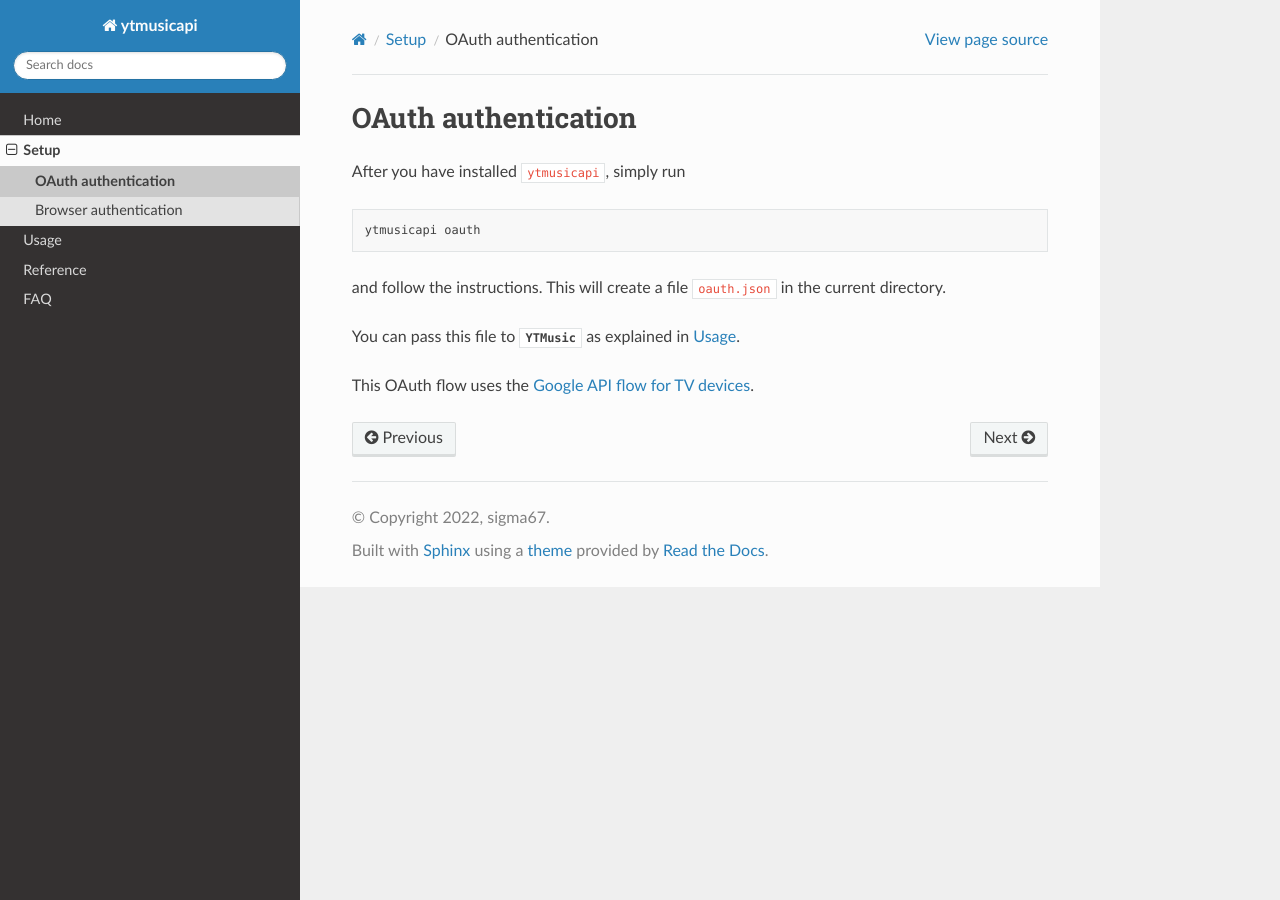
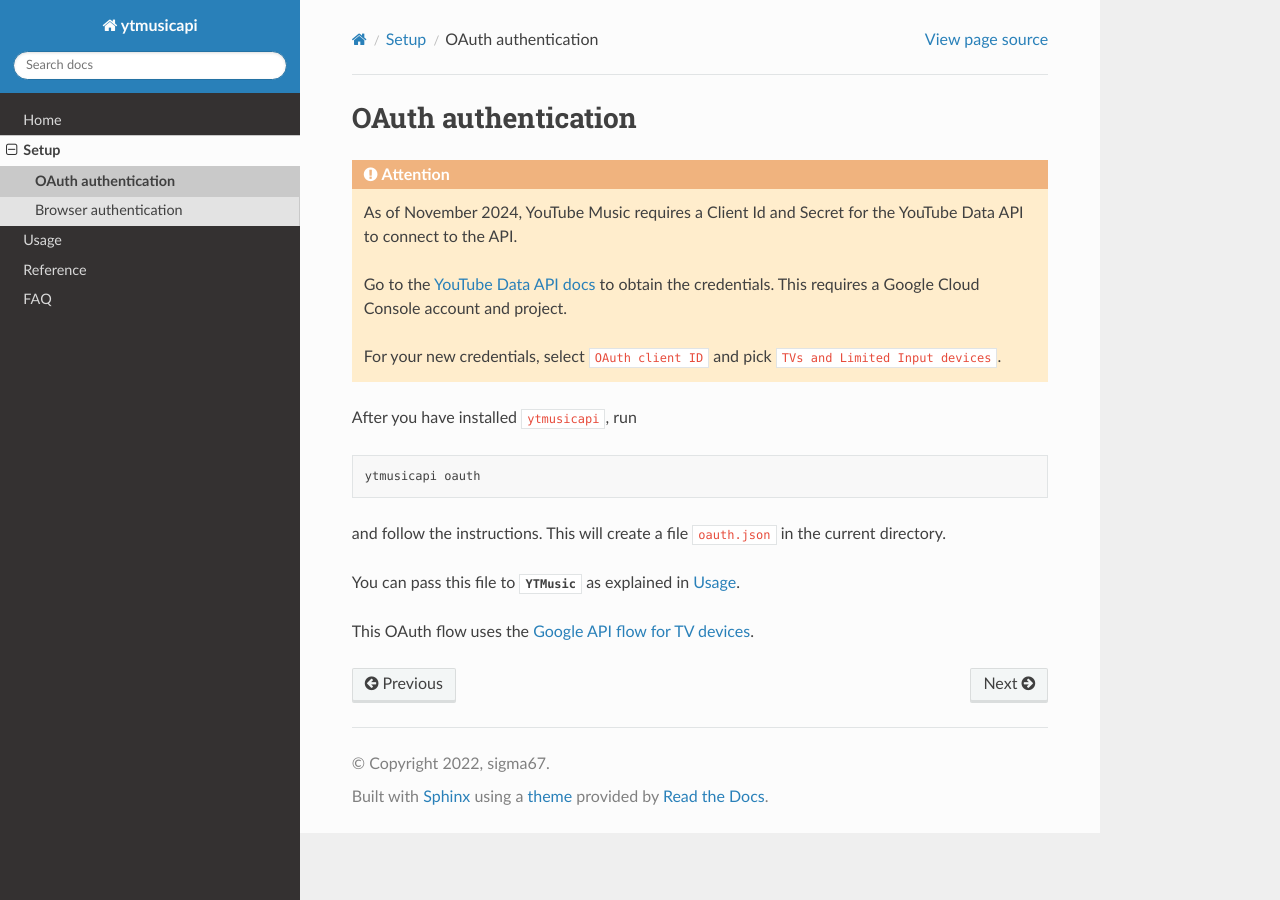
Before and after one commit to sigma67/ytmusicapi, a Sphinx documentation site: the page built from docs/source/setup/oauth.rst, in a window 1280 px wide. Built offline with Sphinx 7.4.7 and the Read the Docs theme 3.1.0, drawn with Linux system fonts in a browser that asks for light colours; the version number could not be read and is left out.

Commit message:
update oauth docs and request interactive input instead of aborting

```diff
--- a/docs/source/setup/oauth.rst
+++ b/docs/source/setup/oauth.rst
@@ -1,7 +1,16 @@
 OAuth authentication
 ====================
 
-After you have installed ``ytmusicapi``, simply run
+.. attention::
+
+   As of November 2024, YouTube Music requires a Client Id and Secret for the YouTube Data API to connect to the API.
+
+   Go to the `YouTube Data API docs <https://developers.google.com/youtube/registering_an_application>`_ to
+   obtain the credentials. This requires a Google Cloud Console account and project.
+
+   For your new credentials, select ``OAuth client ID`` and pick ``TVs and Limited Input devices``.
+
+After you have installed ``ytmusicapi``, run
 
 .. code-block:: bash
 
```
Also changed, not shown: 1 other file.
